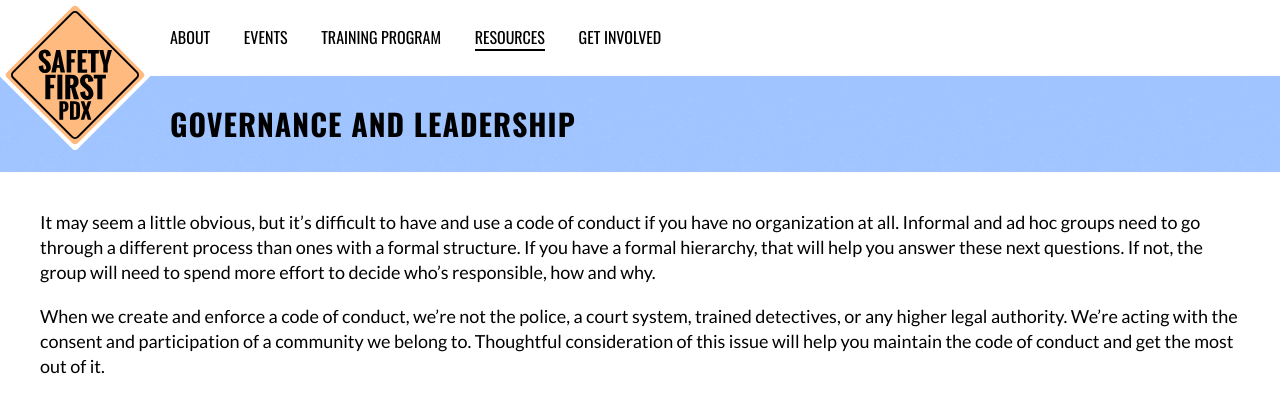
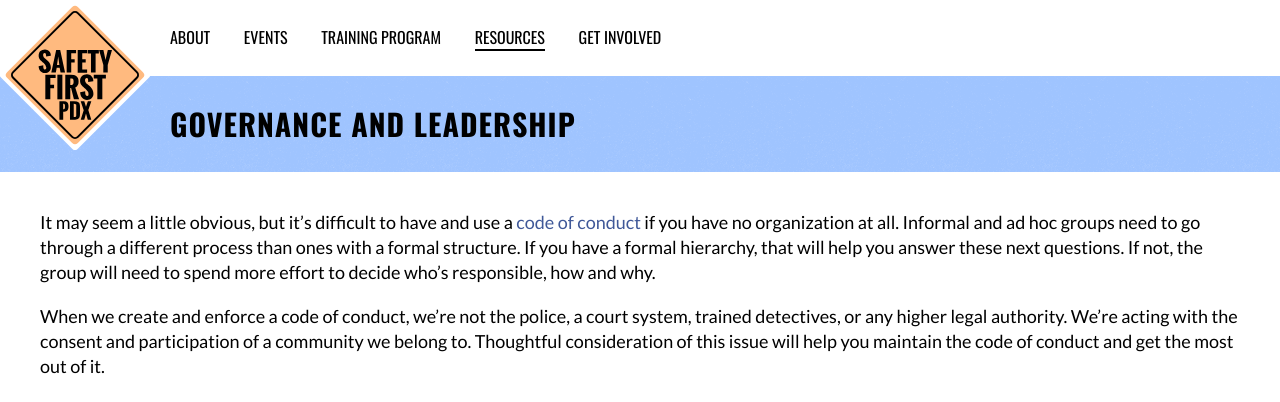
Before and after one commit to safetyfirstpdx/safetyfirstpdx.github.io, a Jekyll site: the page built from resources/governance.md, in a window 1280 px wide and 900 px high. Shown: the top 402 px of the window. Built offline with Jekyll 4.4.1, drawn with Linux system fonts in a browser that asks for light colours; nearby versions of some CDN libraries; part of the change alters nothing that is shown.

```diff
--- a/resources/governance.md
+++ b/resources/governance.md
@@ -3,7 +3,7 @@ layout: topic
 title: Governance and leadership
 ---
 
-It may seem a little obvious, but it's difficult to have and use a code of conduct if you have no organization at all. Informal and ad hoc groups need to go through a different process than ones with a formal structure. If you have a formal hierarchy, that will help you answer these next questions. If not, the group will need to spend more effort to decide who's responsible, how and why.
+It may seem a little obvious, but it's difficult to have and use a [code of conduct](resources/code_of_conduct.html) if you have no organization at all. Informal and ad hoc groups need to go through a different process than ones with a formal structure. If you have a formal hierarchy, that will help you answer these next questions. If not, the group will need to spend more effort to decide who's responsible, how and why.
 
 When we create and enforce a code of conduct, we're not the police, a court system, trained detectives, or any higher legal authority. We're acting with the consent and participation of a community we belong to. Thoughtful consideration of this issue will help you maintain the code of conduct and get the most out of it.
 
```
